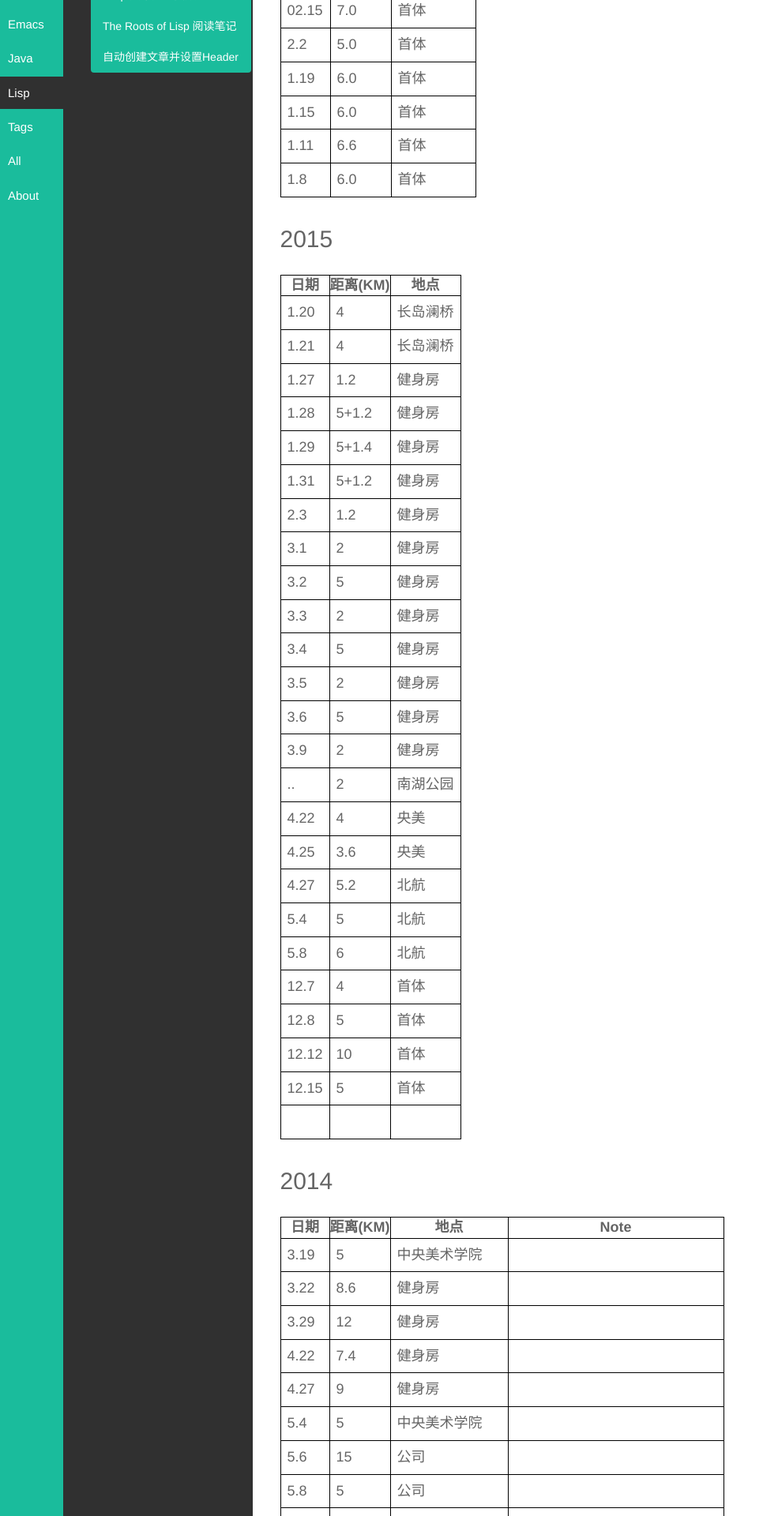
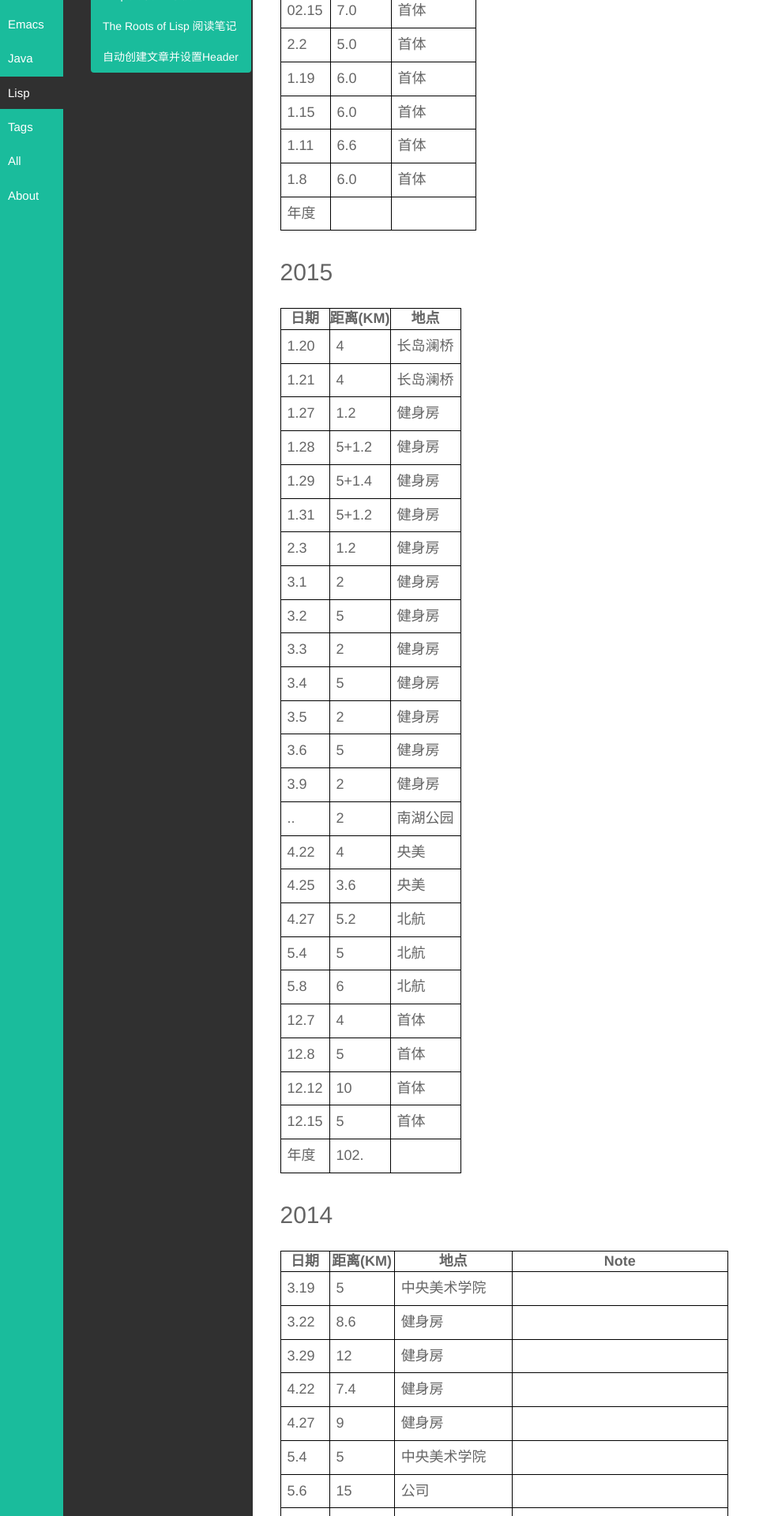
Before and after one commit to byrlx/byrlx.github.io, a Jekyll site: the page built from _posts/Other/2015-01-19-Running-Record.html, in a window 1280 px wide. Shown: the part 300-2220 px from the top of the page at 79% size, without its empty margins (0-985 px from the left). Built offline with Jekyll 4.4.1, drawn with Linux system fonts in a browser that asks for light colours.

Commit message:
update blog

```diff
--- a/_posts/Emacs/2016-01-22-Emacs-Little-Tips.html
+++ b/_posts/Emacs/2016-01-22-Emacs-Little-Tips.html
@@ -12,4 +12,7 @@ tag: [emacs]
 <li>绑定快捷键 (global-set-key (kbd "&lt;f9&gt;") '函数名)</li>
 </ol>
 </div>
+<div id="outline-container-orgheadline2" class="outline-3">
+<h3 id="orgheadline2">org mode 求一列的和: C-c +</h3>
 </div>
+</div>
--- a/_posts/Other/2015-01-19-Running-Record.html
+++ b/_posts/Other/2015-01-19-Running-Record.html
@@ -66,6 +66,13 @@ description: [Run! Run! Run!]
 <td class="org-right">1.8</td>
 <td class="org-right">6.0</td>
 <td class="org-left">首体</td>
+</tr>
+</tbody>
+<tbody>
+<tr>
+<td class="org-right">年度</td>
+<td class="org-right">&#xa0;</td>
+<td class="org-left">&#xa0;</td>
 </tr>
 </tbody>
 </table>
@@ -236,10 +243,11 @@ description: [Run! Run! Run!]
 <td class="org-right">5</td>
 <td class="org-left">首体</td>
 </tr>
-
+</tbody>
+<tbody>
 <tr>
-<td class="org-right">&#xa0;</td>
-<td class="org-right">&#xa0;</td>
+<td class="org-right">年度</td>
+<td class="org-right">102.</td>
 <td class="org-left">&#xa0;</td>
 </tr>
 </tbody>
@@ -432,6 +440,14 @@ description: [Run! Run! Run!]
 <td class="org-left">北马, 成绩: 5:47:22 funking 雾霾</td>
 </tr>
 </tbody>
+<tbody>
+<tr>
+<td class="org-right">年度</td>
+<td class="org-right">224.195</td>
+<td class="org-left">&#xa0;</td>
+<td class="org-left">&#xa0;</td>
+</tr>
+</tbody>
 </table>
 </div>
 </div>
--- a/org/Emacs/2016-01-22-Emacs-Little-Tips.org
+++ b/org/Emacs/2016-01-22-Emacs-Little-Tips.org
@@ -16,3 +16,4 @@ tag: [emacs]
 
 * Tips
 1. 绑定快捷键 (global-set-key (kbd "<f9>") '函数名)
+** org mode 求一列的和: C-c +
```
Also changed, not shown: org/Other/2015-01-19-Running-Record.org (+7 -1 lines).
